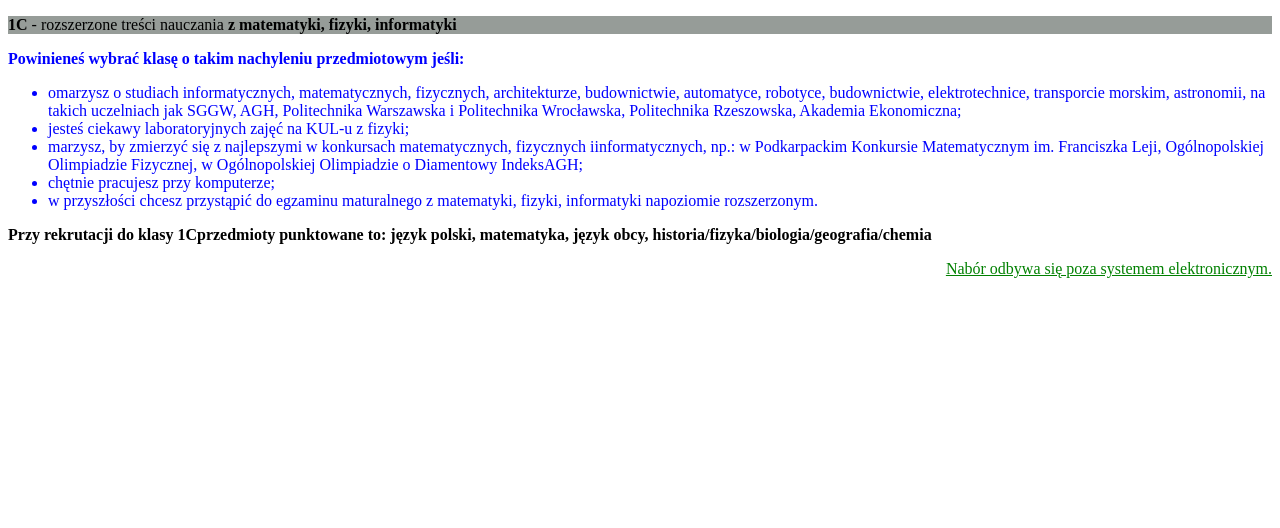
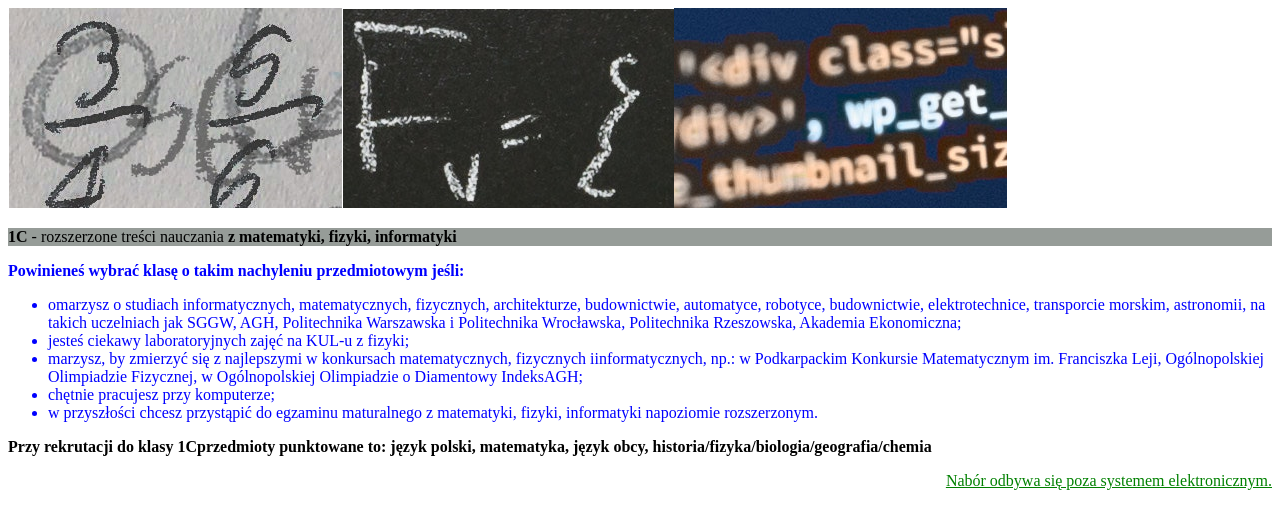
Before and after one commit to Mziet102/Klasa1C, a plain HTML site: page index.html in a window 1280 px wide. Drawn offline with Linux system fonts and the light colour scheme.

Commit message:
Update index.html

```diff
--- a/index.html
+++ b/index.html
@@ -26,6 +26,7 @@
 </head>
 
 <body>
+	<img src="grafika.png">
 	<p id ="tytul">
 <b>1C</b> - rozszerzone treści nauczania <b>z matematyki, fizyki, informatyki</b>
 	</p>
```
